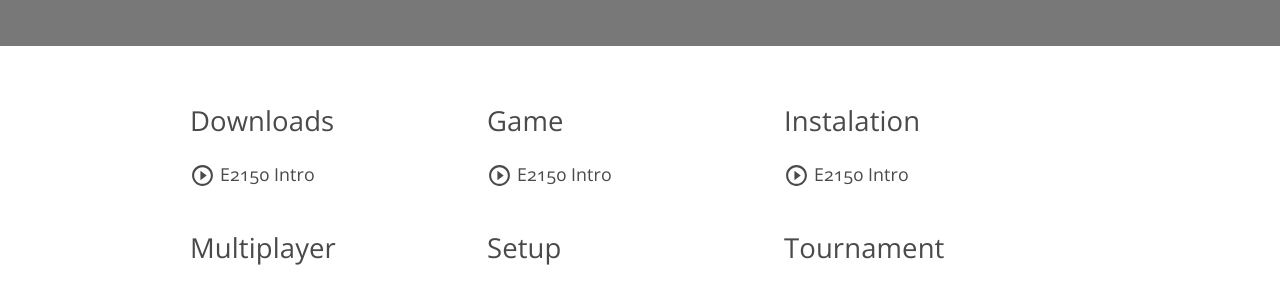
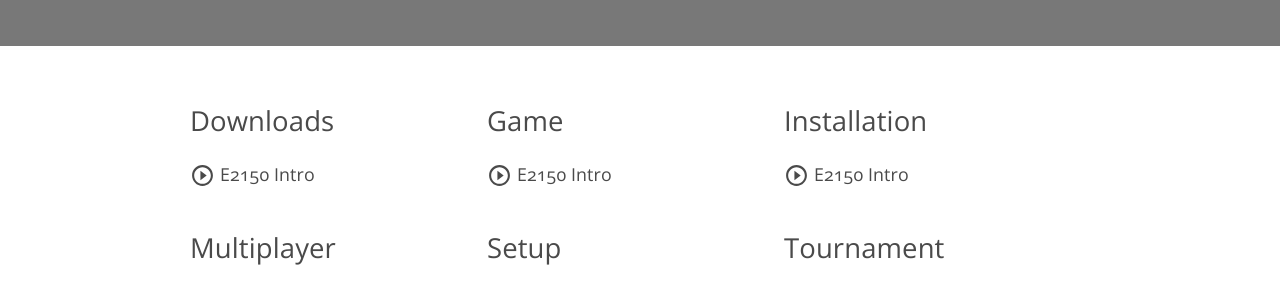
Before and after one commit to InsideEarth2150/Earth2150, a Jekyll site: the page built from index.html, in a window 1280 px wide. Shown: the part 525-815 px from the top of the page. Built offline with Jekyll 4.4.1, drawn with Linux system fonts in a browser that asks for light colours; nearby versions of some CDN libraries.

Commit message:
Update 2020-01-15-test.md

```diff
--- a/_posts/2020-01-15-test.md
+++ b/_posts/2020-01-15-test.md
@@ -4,7 +4,7 @@
 video_id: G-XSFCl4w_s
 description: Test desc
 categories:
-  - Instalation
+  - Installation
 type: Video
 set: Test Set
 set_order: 5
```
